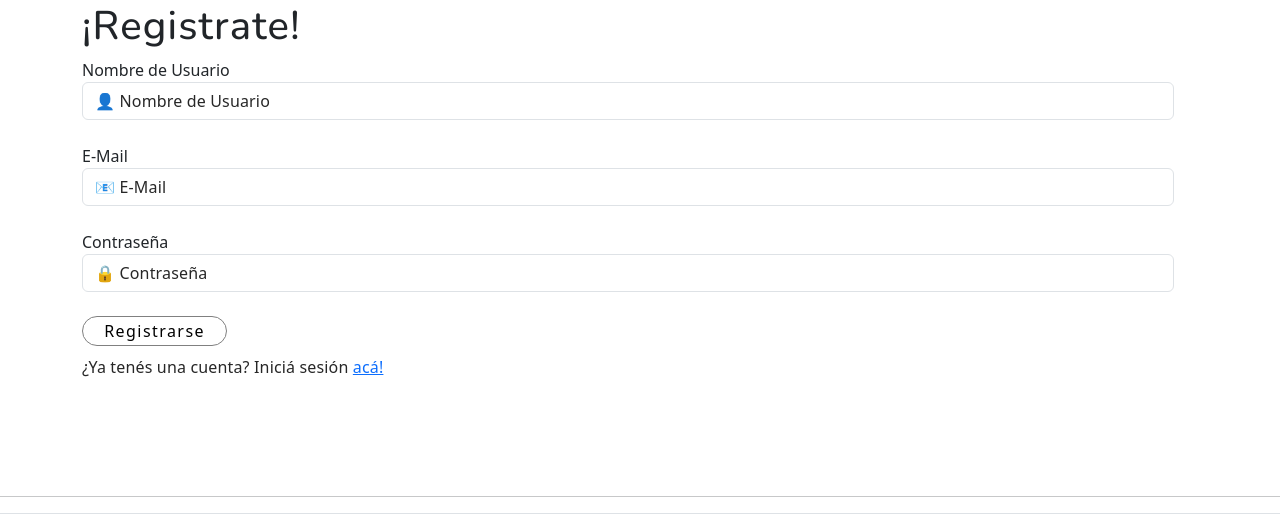
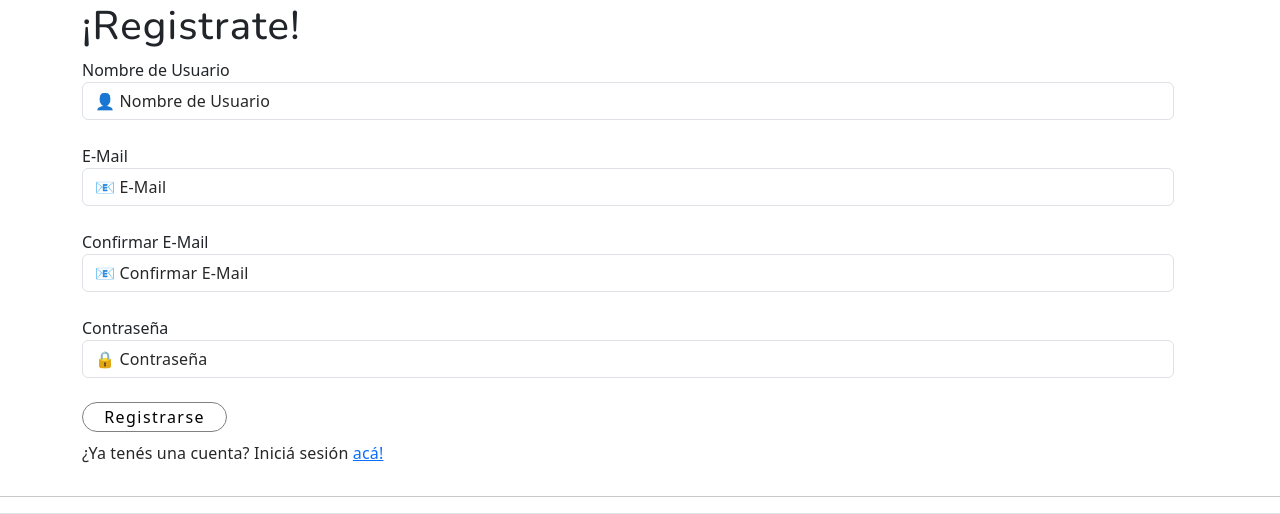
Before and after one commit to Tastor2k2/TPG-IDS, a Flask app: page /registrarse in a window 1280 px wide. Shown: the part 88-602 px from the top of the page. Run offline with Flask 3, Linux system fonts and the light colour scheme.

Commit message:
Se añade campo 'Confirmar Mail' en 'registrarse.html'

```diff
--- a/app_front_end/app.py
+++ b/app_front_end/app.py
@@ -69,8 +69,9 @@ def registrarse():
     if request.method == 'POST':
         usuario = request.form.get('nombre_usuario')
         mail = request.form.get('email_registro')
+        mail_confirmacion = request.form.get('email_confirmacion')
         contrasena = request.form.get('contrasena_registro')
-        return redirect(url_for('index',user=usuario,email=mail,password=contrasena))
+        return redirect(url_for('index',user=usuario,email=mail,mail_conf=mail_confirmacion,password=contrasena))
     return render_template('registrarse.html',titulo=title)
 
 @app.route('/perfil')
--- a/app_front_end/templates/registrarse.html
+++ b/app_front_end/templates/registrarse.html
@@ -9,6 +9,8 @@
         <input type="text" id="usuario" name="nombre_usuario" class="form-control" placeholder="👤 Nombre de Usuario"><br>
         <label for="mail">E-Mail</label><br>
         <input type="email" id="mail" name="email_registro" class="form-control" placeholder="📧 E-Mail"><br>
+        <label for="confirmar_mail">Confirmar E-Mail</label><br>
+        <input type="email" id="confirmar_mail" name="email_confirmacion" class="form-control" placeholder="📧 Confirmar E-Mail"><br>
         <label for="password_user">Contraseña</label><br>
         <input type="password" id="password_user" name="contrasena_registro" class="form-control" placeholder="🔒 Contraseña"><br>
         <button type="submit" id="envio" class="btn-formulario">Registrarse</button>
```
